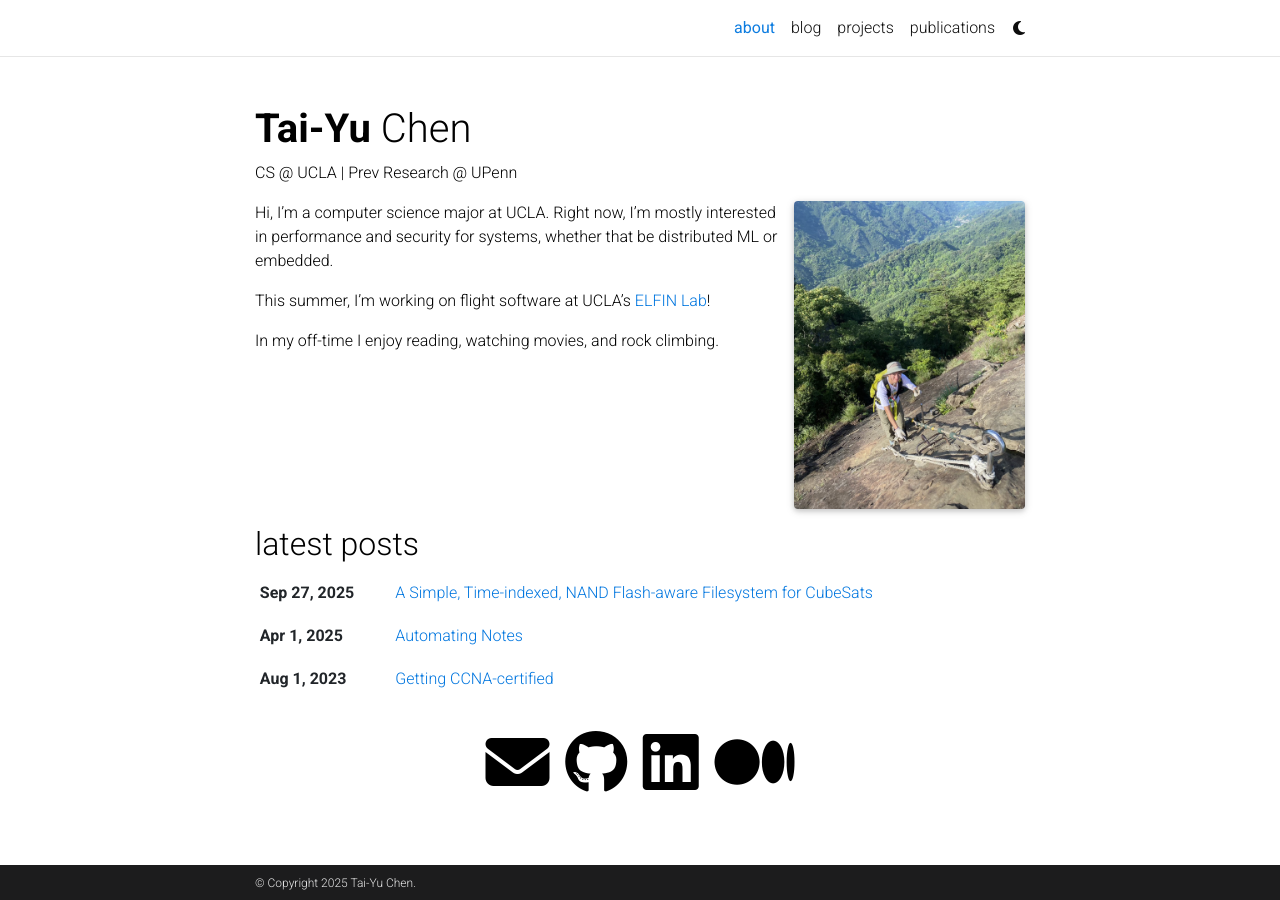
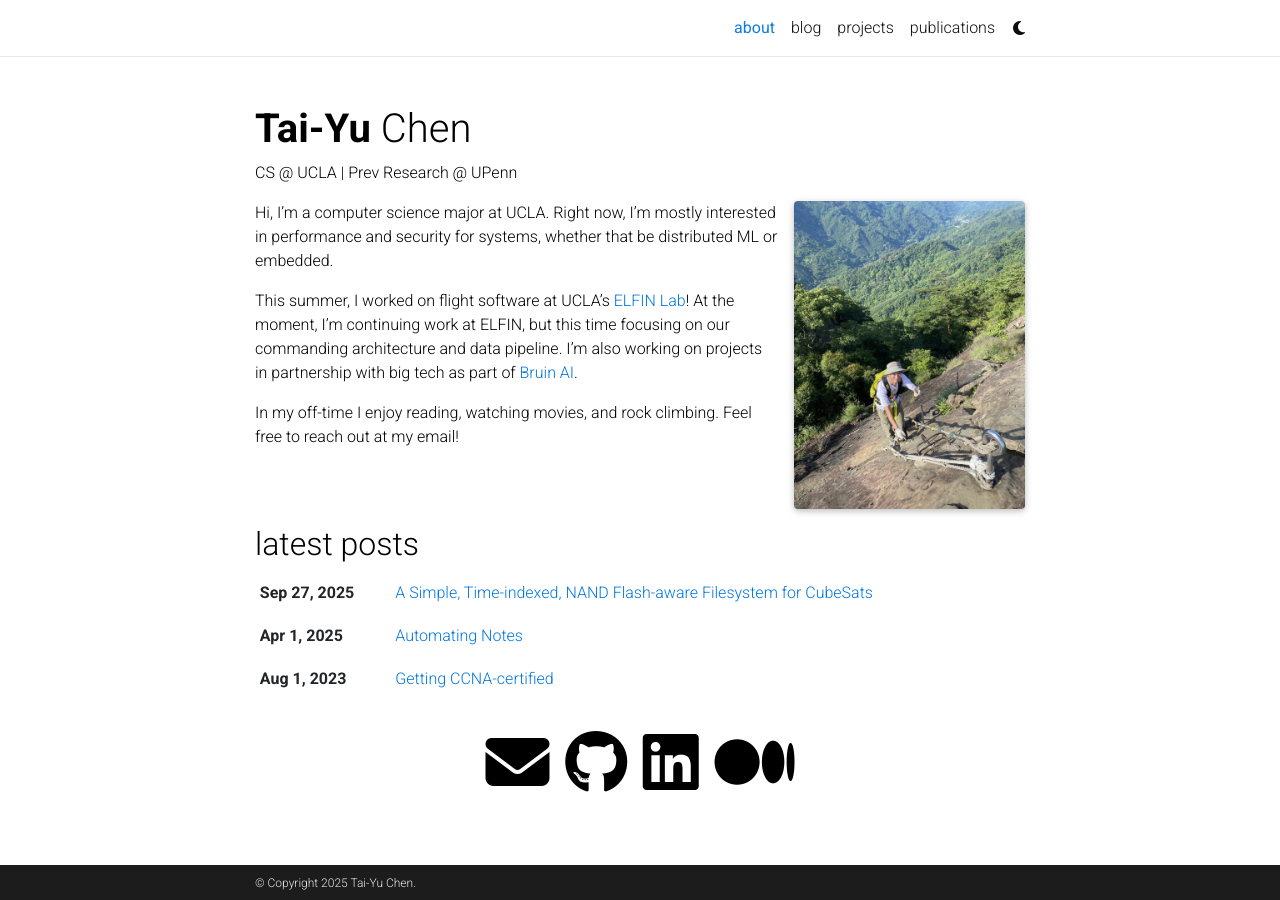
Before and after one commit to utahorange/utahorange.github.io, a Jekyll site: the page built from _pages/about.md, in a window 1280 px wide. Built offline with Jekyll 4.4.1, drawn with Linux system fonts in a browser that asks for light colours; full-size pictures stand in for the smaller copies a plugin makes; comment, search, counter and statistics services are not loaded; a style sheet for code colours, icons or effects is not loaded.

Commit message:
update for what's going on in my life rn :)

```diff
--- a/_pages/about.md
+++ b/_pages/about.md
@@ -18,6 +18,6 @@
 
 Hi, I’m a computer science major at UCLA. Right now, I'm mostly interested in performance and security for systems, whether that be distributed ML or embedded.
 
-This summer, I'm working on flight software at UCLA's [ELFIN Lab](https://elfin.igpp.ucla.edu/)!
+This summer, I worked on flight software at UCLA's [ELFIN Lab](https://elfin.igpp.ucla.edu/)! At the moment, I'm continuing work at ELFIN, but this time focusing on our commanding architecture and data pipeline. I'm also working on projects in partnership with big tech as part of [Bruin AI](https://bruinai.org/).
 
-In my off-time I enjoy reading, watching movies, and rock climbing.
+In my off-time I enjoy reading, watching movies, and rock climbing. Feel free to reach out at my email!
```
Also changed, not shown: _projects/12_project.md (added, +9 -0 lines).
